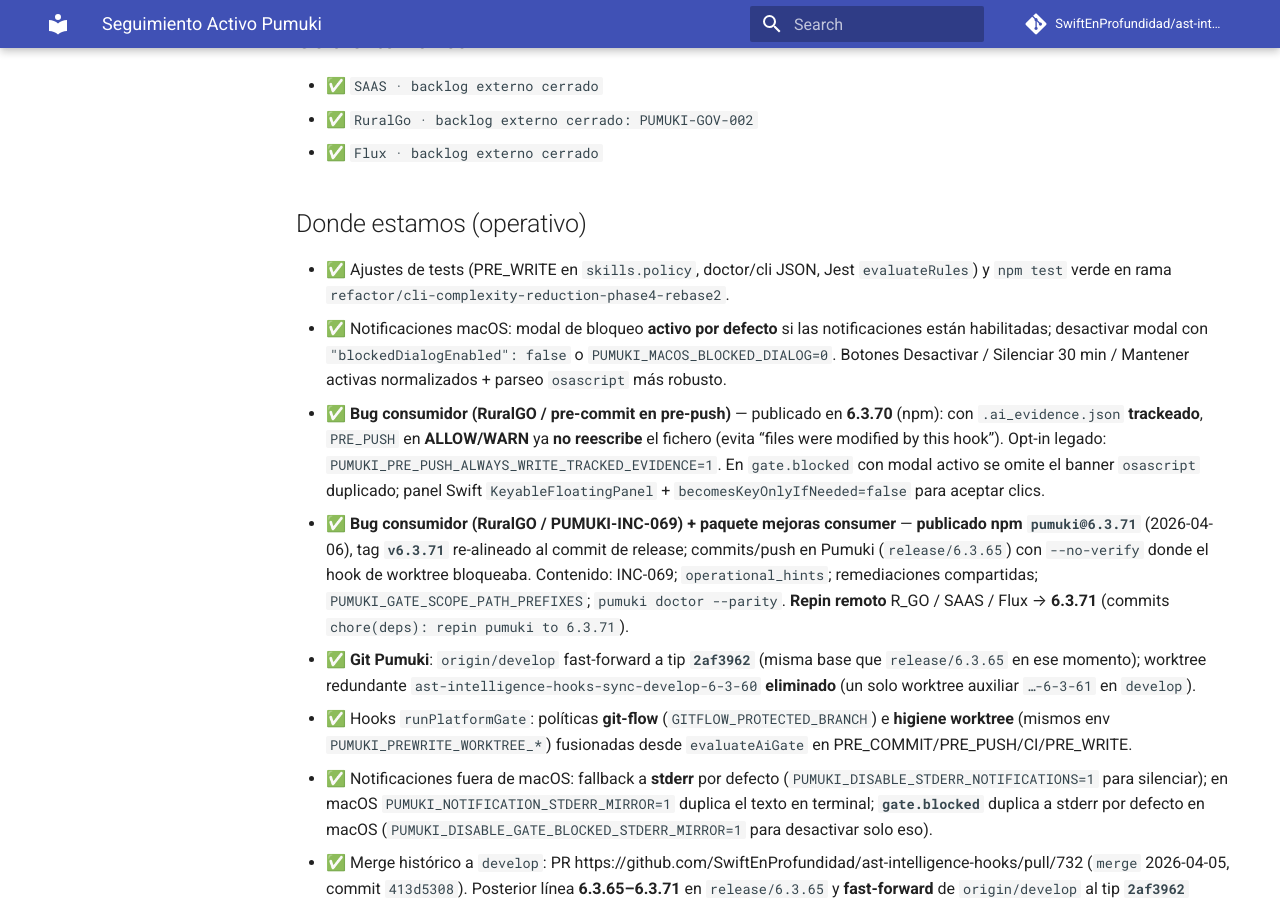
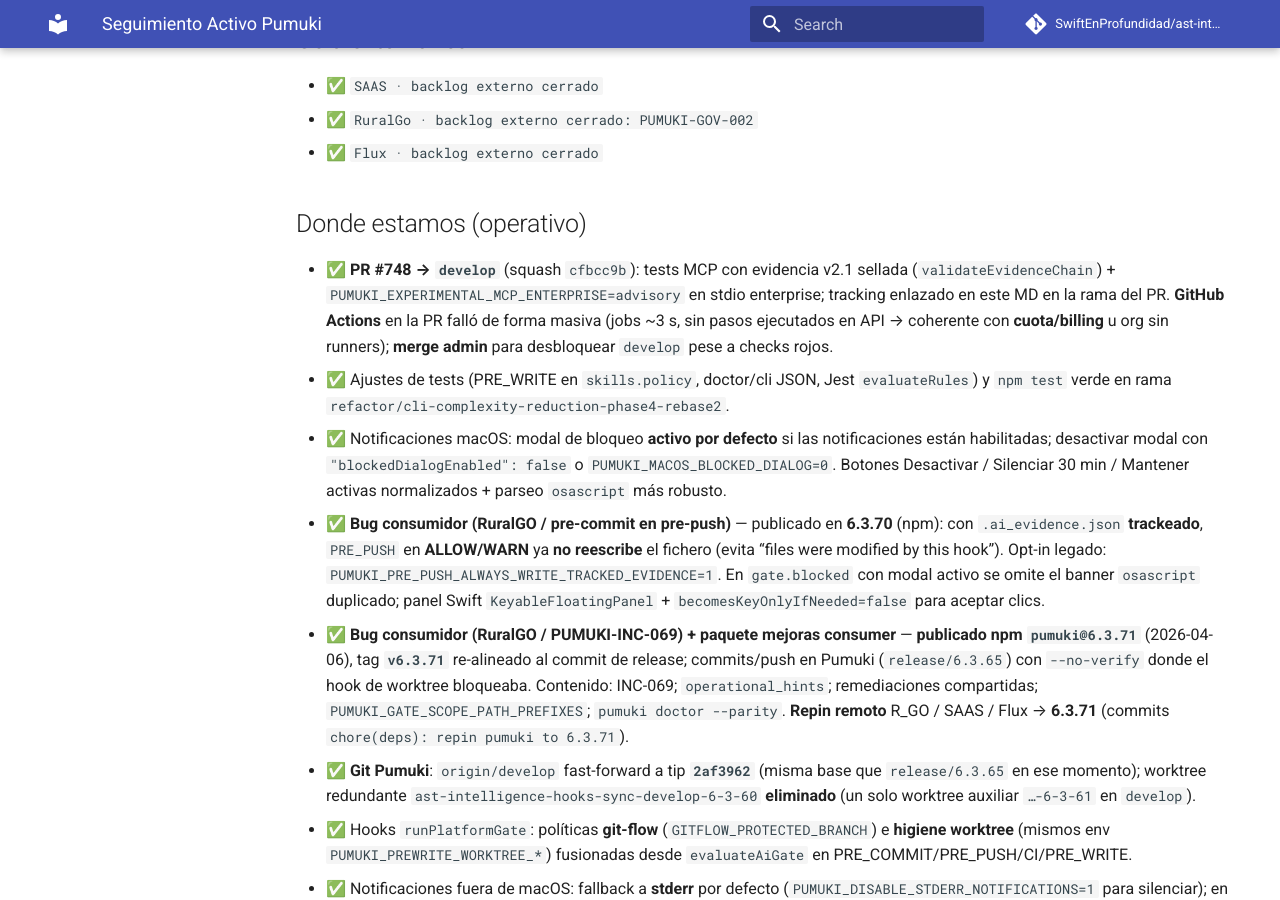
Before and after one commit to SwiftEnProfundidad/ast-intelligence-hooks, an MkDocs documentation site: the page built from docs/tracking/plan-activo-de-trabajo.md, in a window 1280 px wide and 900 px high, scrolled down 1104 px. Built offline with MkDocs 1.6.1 and Material for MkDocs 9.7.7, drawn with Linux system fonts in a browser that asks for light colours; comment, search, counter and statistics services are not loaded.

Commit message:
docs(tracking): PR748 mergeada a develop (cfbcc9b), contexto CI admin

```diff
--- a/docs/tracking/plan-activo-de-trabajo.md
+++ b/docs/tracking/plan-activo-de-trabajo.md
@@ -31,6 +31,7 @@
 
 ## Donde estamos (operativo)
 
+- ✅ **PR #748 → `develop`** (squash `cfbcc9b`): tests MCP con evidencia v2.1 sellada (`validateEvidenceChain`) + `PUMUKI_EXPERIMENTAL_MCP_ENTERPRISE=advisory` en stdio enterprise; tracking enlazado en este MD en la rama del PR. **GitHub Actions** en la PR falló de forma masiva (jobs ~3 s, sin pasos ejecutados en API → coherente con **cuota/billing** u org sin runners); **merge admin** para desbloquear `develop` pese a checks rojos.
 - ✅ Ajustes de tests (PRE_WRITE en `skills.policy`, doctor/cli JSON, Jest `evaluateRules`) y `npm test` verde en rama `refactor/cli-complexity-reduction-phase4-rebase2`.
 - ✅ Notificaciones macOS: modal de bloqueo **activo por defecto** si las notificaciones están habilitadas; desactivar modal con `"blockedDialogEnabled": false` o `PUMUKI_MACOS_BLOCKED_DIALOG=0`. Botones Desactivar / Silenciar 30 min / Mantener activas normalizados + parseo `osascript` más robusto.
 - ✅ **Bug consumidor (RuralGO / pre-commit en pre-push)** — publicado en **6.3.70** (npm): con `.ai_evidence.json` **trackeado**, `PRE_PUSH` en **ALLOW/WARN** ya **no reescribe** el fichero (evita “files were modified by this hook”). Opt-in legado: `PUMUKI_PRE_PUSH_ALWAYS_WRITE_TRACKED_EVIDENCE=1`. En `gate.blocked` con modal activo se omite el banner `osascript` duplicado; panel Swift `KeyableFloatingPanel` + `becomesKeyOnlyIfNeeded=false` para aceptar clics.
```
